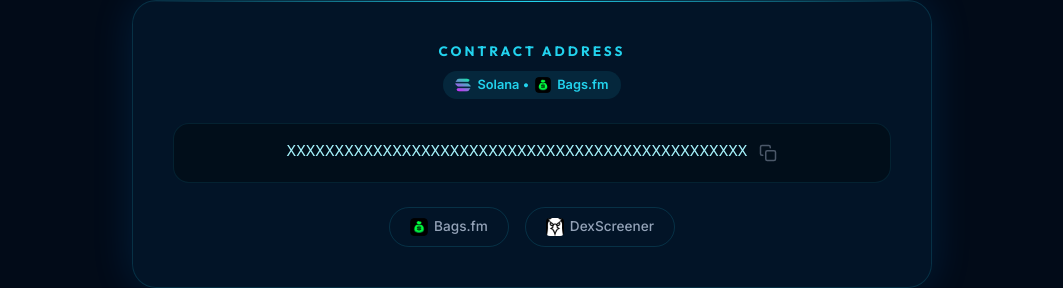
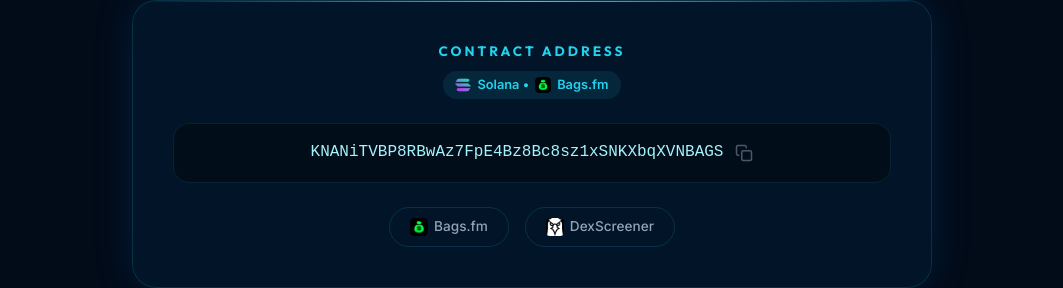
Before and after one commit to abdullahiola/maven, a Next.js app: page / in a window 1280 px wide. Shown: the part 860-1148 px from the top of the page, without its empty margins (108-1171 px from the left). Built offline with nearby package versions, Linux system fonts and the light colour scheme.

Commit message:
Add contract address

```diff
--- a/app/page.tsx
+++ b/app/page.tsx
@@ -3,7 +3,7 @@
 import { useState, useEffect, useRef } from "react";
 import Image from "next/image";
 
-const CONTRACT_ADDRESS = "XXXXXXXXXXXXXXXXXXXXXXXXXXXXXXXXXXXXXXXXXXXXXXXX";
+const CONTRACT_ADDRESS = "KNANiTVBP8RBwAz7FpE4Bz8Bc8sz1xSNKXbqXVNBAGS";
 
 interface Bubble {
   id: number;
```
